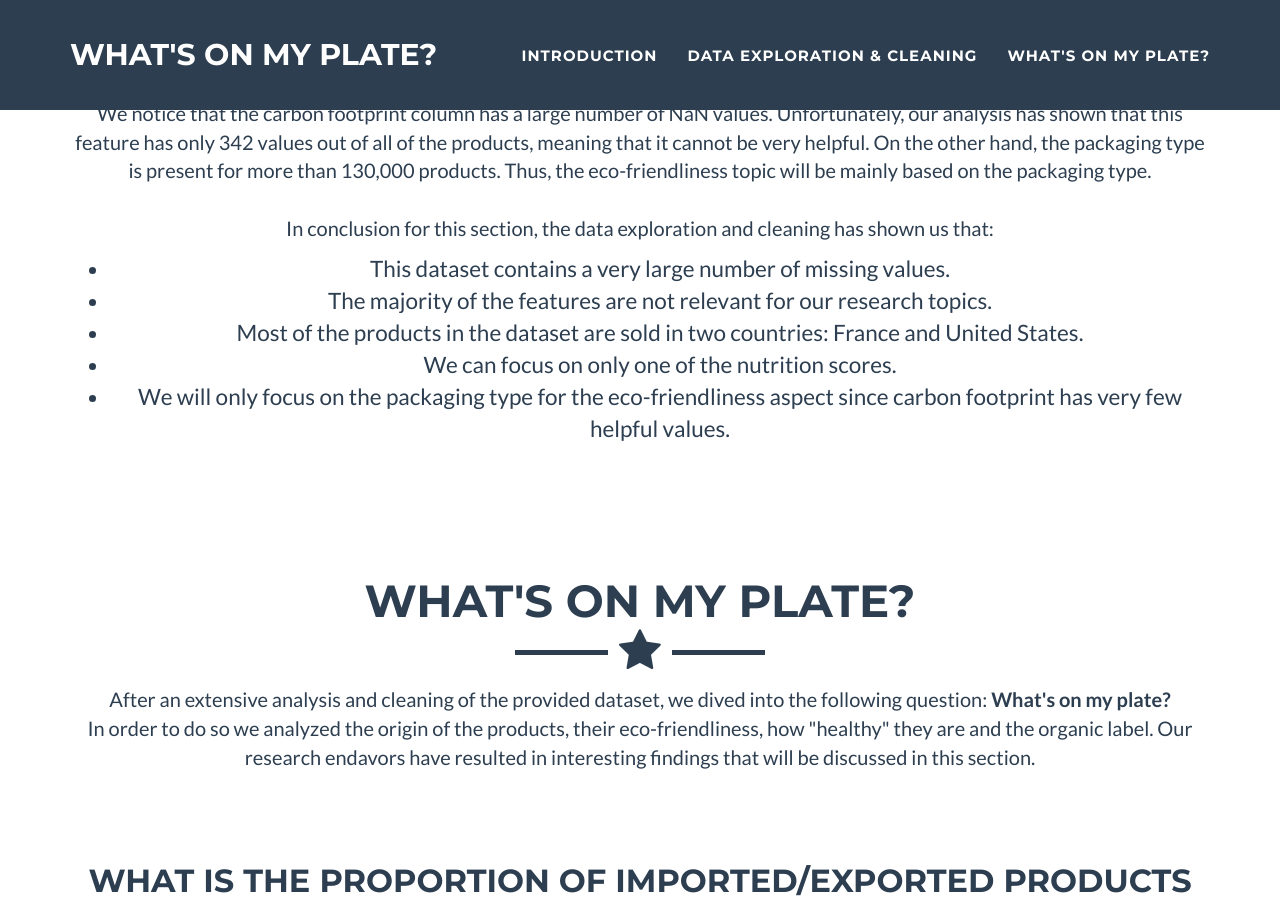
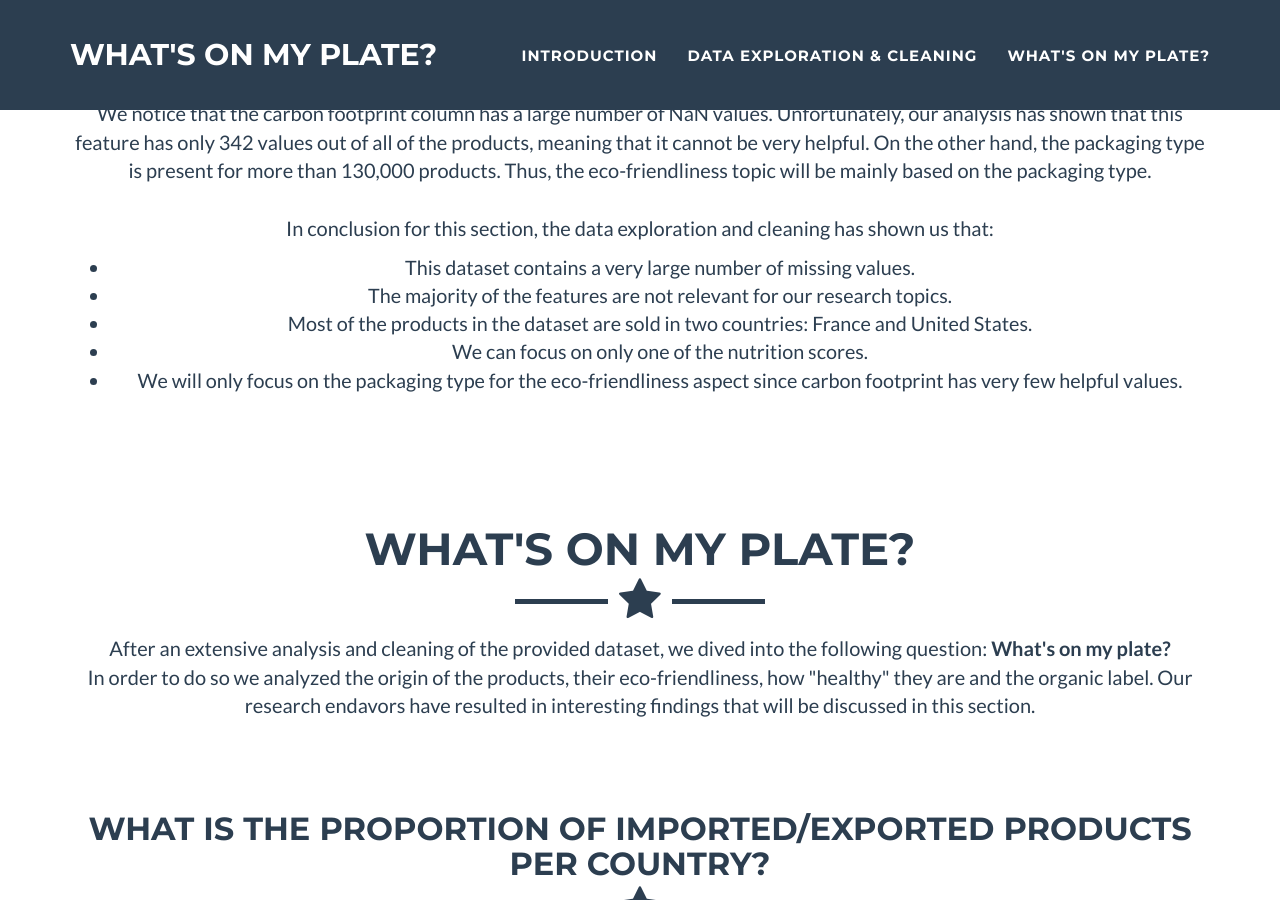
Before and after one commit to AhmedAhres/whats-on-my-plate, a Jekyll site: the page built from _posts/2014-07-14-project-5.markdown, in a window 1280 px wide and 900 px high, scrolled down 2571 px. Built offline with Jekyll 4.4.1, drawn with Linux system fonts in a browser that asks for light colours; nearby versions of some CDN libraries; library files that are not in the unit come from our copies.

Commit message:
Updated font

```diff
--- a/_includes/css/main.css
+++ b/_includes/css/main.css
@@ -414,13 +414,12 @@ footer .footer-below {
 }
 
 .list {
-  font-size: 2.5vh;
+  font-size: 2.2vh;
 }
 
 .column {
   float: left;
   width: 50%;
-  padding: 5px;
 }
 
 /* Clear floats after image containers */
```
Also changed, not shown: 2 other files.
